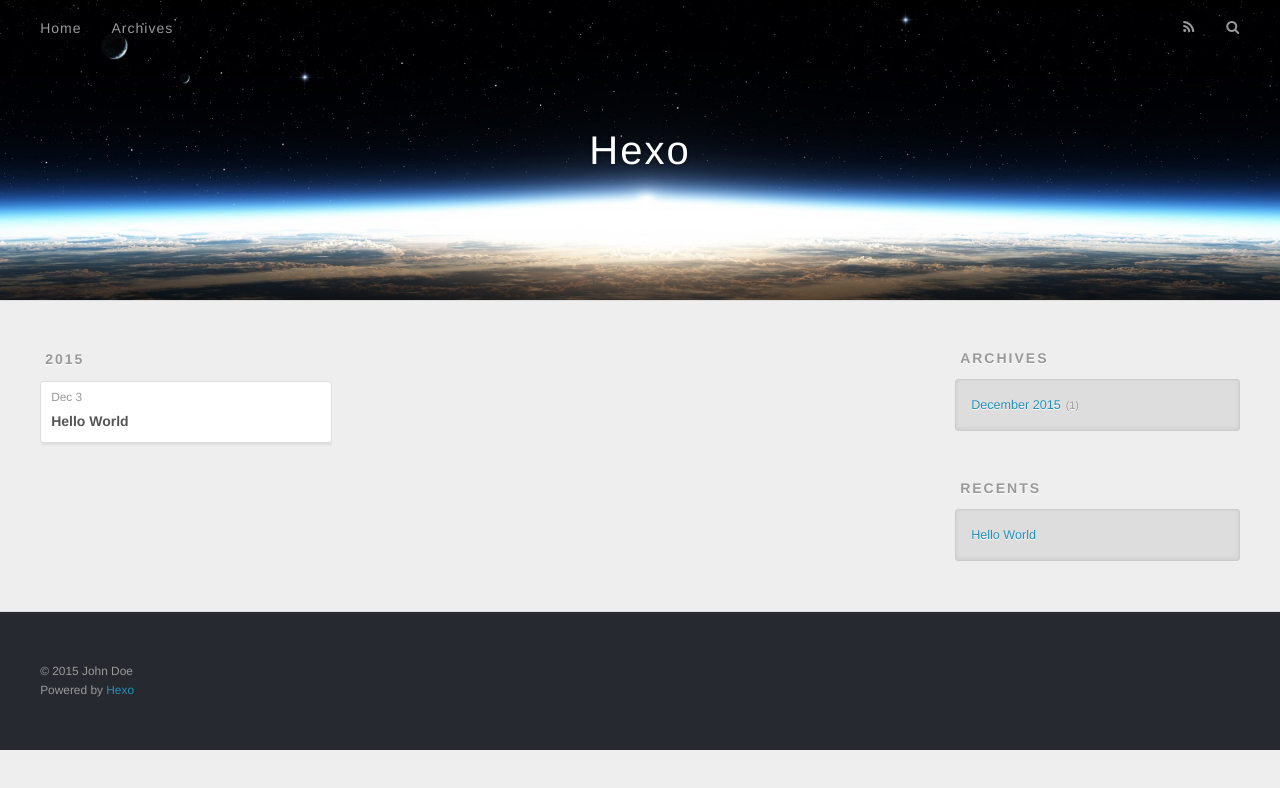
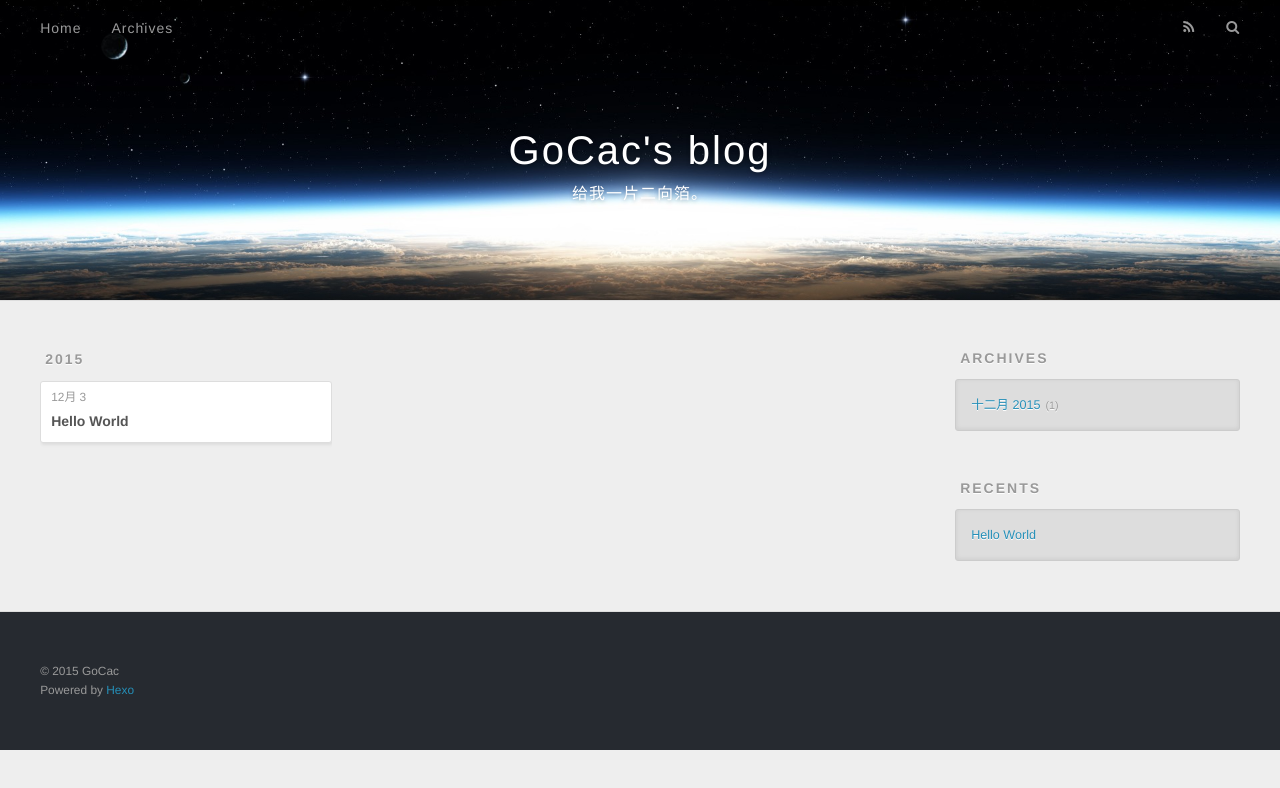
Before and after one commit to GoCac/GoCac.github.io, a plain HTML site: page archives/2015/12/index.html in a window 1280 px wide. Drawn offline with nearby package versions, Linux system fonts and the light colour scheme.

Commit message:
Site updated: 2015-12-03 14:56:49

```diff
--- a/archives/2015/12/index.html
+++ b/archives/2015/12/index.html
@@ -3,19 +3,19 @@
 <head>
   <meta charset="utf-8">
 
-  <title>Archives: 2015/12 | Hexo</title>
+  <title>Archives: 2015/12 | GoCac&#39;s blog</title>
   <meta name="viewport" content="width=device-width, initial-scale=1, maximum-scale=1">
   <meta name="description">
 <meta property="og:type" content="website">
-<meta property="og:title" content="Hexo">
+<meta property="og:title" content="GoCac's blog">
 <meta property="og:url" content="http://yoursite.com/archives/2015/12/index.html">
-<meta property="og:site_name" content="Hexo">
+<meta property="og:site_name" content="GoCac's blog">
 <meta property="og:description">
 <meta name="twitter:card" content="summary">
-<meta name="twitter:title" content="Hexo">
+<meta name="twitter:title" content="GoCac's blog">
 <meta name="twitter:description">
 
-    <link rel="alternative" href="/atom.xml" title="Hexo" type="application/atom+xml">
+    <link rel="alternative" href="/atom.xml" title="GoCac&#39;s blog" type="application/atom+xml">
 
 
     <link rel="icon" href="/favicon.png">
@@ -33,8 +33,12 @@
   <div id="header-outer" class="outer">
     <div id="header-title" class="inner">
       <h1 id="logo-wrap">
-        <a href="/" id="logo">Hexo</a>
+        <a href="/" id="logo">GoCac&#39;s blog</a>
       </h1>
+
+        <h2 id="subtitle-wrap">
+          <a href="/" id="subtitle">给我一片二向箔。</a>
+        </h2>
 
     </div>
     <div id="header-inner" class="inner">
@@ -76,7 +80,7 @@
   <div class="archive-article-inner">
     <header class="archive-article-header">
       <a href="/2015/12/03/hello-world/" class="archive-article-date">
-  <time datetime="2015-12-03T05:54:38.000Z" itemprop="datePublished">Dec 3</time>
+  <time datetime="2015-12-03T05:54:38.000Z" itemprop="datePublished">12月 3</time>
 </a>
 
 
@@ -106,7 +110,7 @@
   <div class="widget-wrap">
     <h3 class="widget-title">Archives</h3>
     <div class="widget">
-      <ul class="archive-list"><li class="archive-list-item"><a class="archive-list-link" href="/archives/2015/12/">December 2015</a><span class="archive-list-count">1</span></li></ul>
+      <ul class="archive-list"><li class="archive-list-item"><a class="archive-list-link" href="/archives/2015/12/">十二月 2015</a><span class="archive-list-count">1</span></li></ul>
     </div>
   </div>
 
@@ -133,7 +137,7 @@
 
   <div class="outer">
     <div id="footer-info" class="inner">
-      &copy; 2015 John Doe<br>
+      &copy; 2015 GoCac<br>
       Powered by <a href="http://hexo.io/" target="_blank">Hexo</a>
     </div>
   </div>
```
Also changed, not shown: 2015/12/03/hello-world/index.html (+11 -7 lines), archives/2015/index.html (+13 -9 lines), archives/index.html (+13 -9 lines), index.html (+13 -9 lines).
